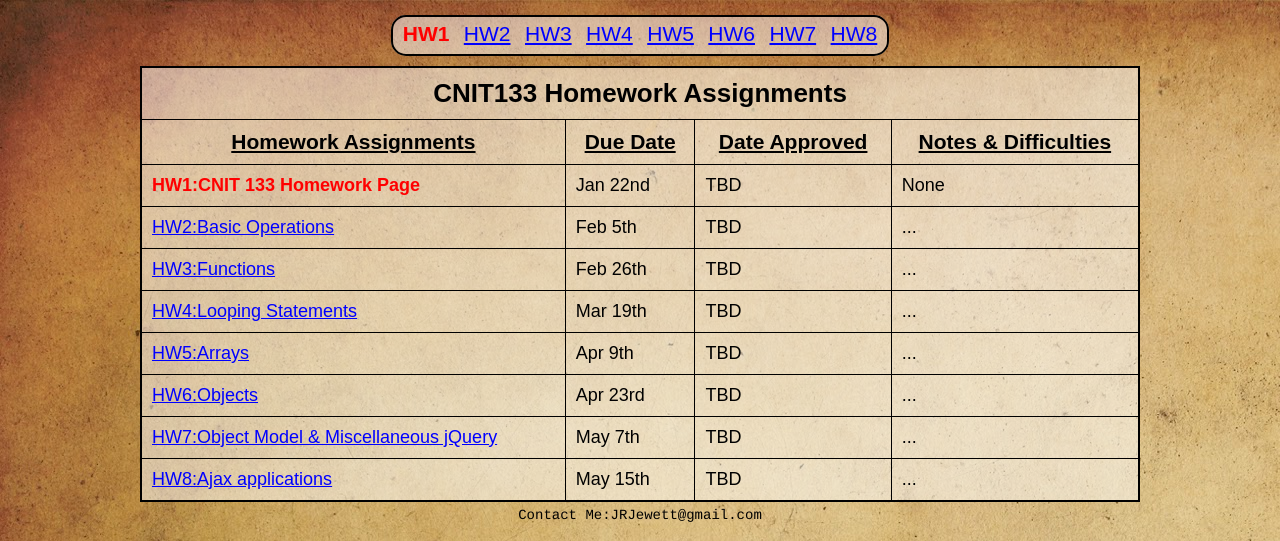
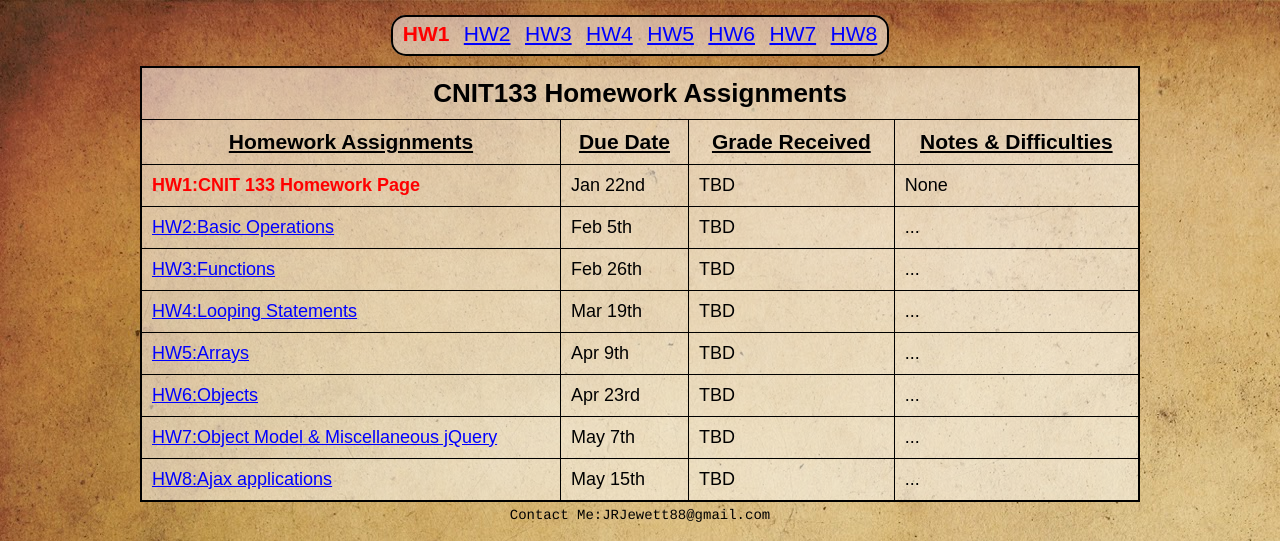
Before and after one commit to JRJewett88/JRJewett88.github.io, a plain HTML site: page index.html in a window 1280 px wide. Shown: the top 541 px of the page. Drawn offline with Linux system fonts and the light colour scheme.

Commit message:
Add files via upload

```diff
--- a/index.html
+++ b/index.html
@@ -32,7 +32,7 @@
 	<tr class="main">
 	<th>Homework Assignments</th>
 	<th>Due Date</th>
-	<th>Date Approved</th>
+	<th>Grade Received</th>
 	<th>Notes &amp; Difficulties</th>
 	</tr>
 
@@ -94,7 +94,7 @@
 
 
 </table>
-<p class="contact">Contact Me:JRJewett@gmail.com</p>
+<p class="contact">Contact Me:JRJewett88@gmail.com</p>
 </div>
 <p class="css"><a href="https://jigsaw.w3.org/css-validator/check/referer">
     <img style="border:0;width:88px;height:31px" src="https://jigsaw.w3.org/css-validator/images/vcss-blue" alt="Valid CSS!"></a></p>
```
